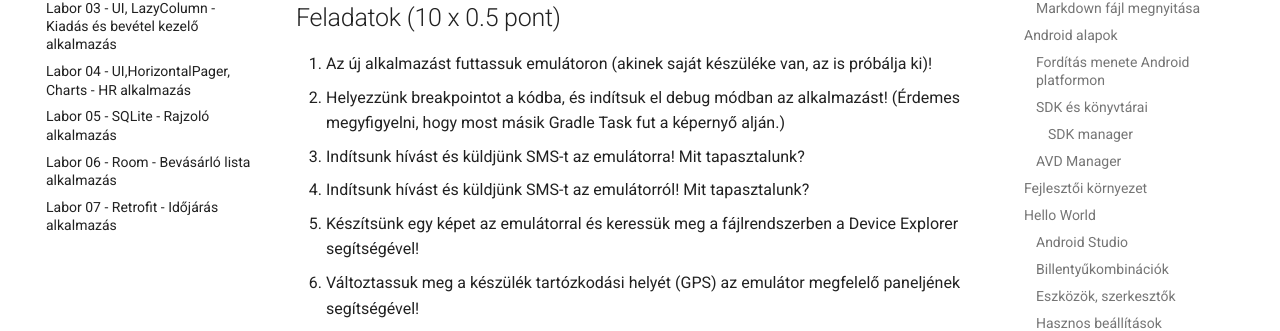
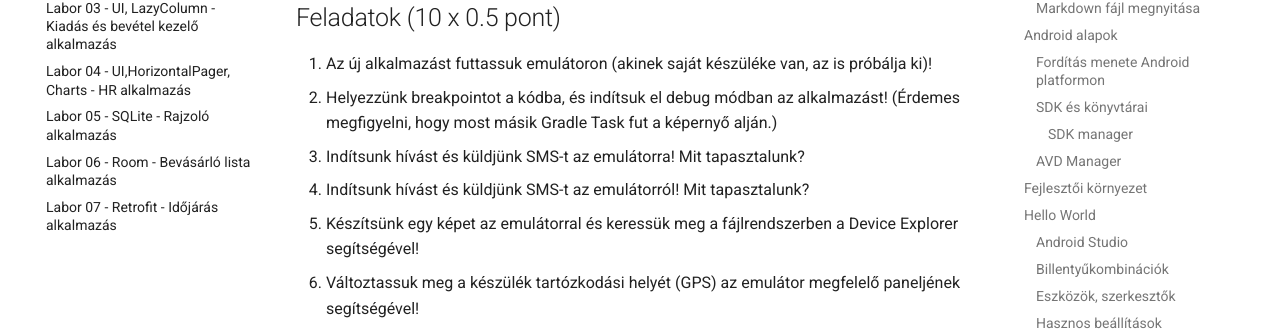
Before and after one commit to VIAUAD02/laborok, an MkDocs documentation site: the page built from docs/laborok/01-android-hello-world/index.md, in a window 1280 px wide and 900 px high, scrolled down 15782 px. Shown: the part 172-503 px from the top of the window. Built offline with MkDocs 1.6.1 and Material for MkDocs 9.7.7, drawn with Linux system fonts in a browser that asks for light colours; comment, search, counter and statistics services are not loaded; some of the changed text lies outside the part shown.

Commit message:
Android lab1 Minor tipos

```diff
--- a/docs/laborok/01-android-hello-world/index.md
+++ b/docs/laborok/01-android-hello-world/index.md
@@ -333,7 +333,7 @@ A készüléken lévő fájlrendszert is [böngészhetjük](https://developer.an
 ## Feladatok (10 x 0.5 pont)
 
 1.  Az új alkalmazást futtassuk emulátoron (akinek saját készüléke van, az is próbálja ki)!
-1.  Helyezzünk breakpointot a kódba, és indítsuk el debug módban az alkalmazást! (Érdemes megyfigyelni, hogy most másik Gradle Task fut a képernyő alján.)
+1.  Helyezzünk breakpointot a kódba, és indítsuk el debug módban az alkalmazást! (Érdemes megfigyelni, hogy most másik Gradle Task fut a képernyő alján.)
 1.  Indítsunk hívást és küldjünk SMS-t az emulátorra! Mit tapasztalunk?
 1.  Indítsunk hívást és küldjünk SMS-t az emulátorról! Mit tapasztalunk?
 1.  Készítsünk egy képet az emulátorral és keressük meg a fájlrendszerben a Device Explorer segítségével!
```
Also changed, not shown: other parts of docs/laborok/01-android-hello-world/index.md (+3 -3 lines).
